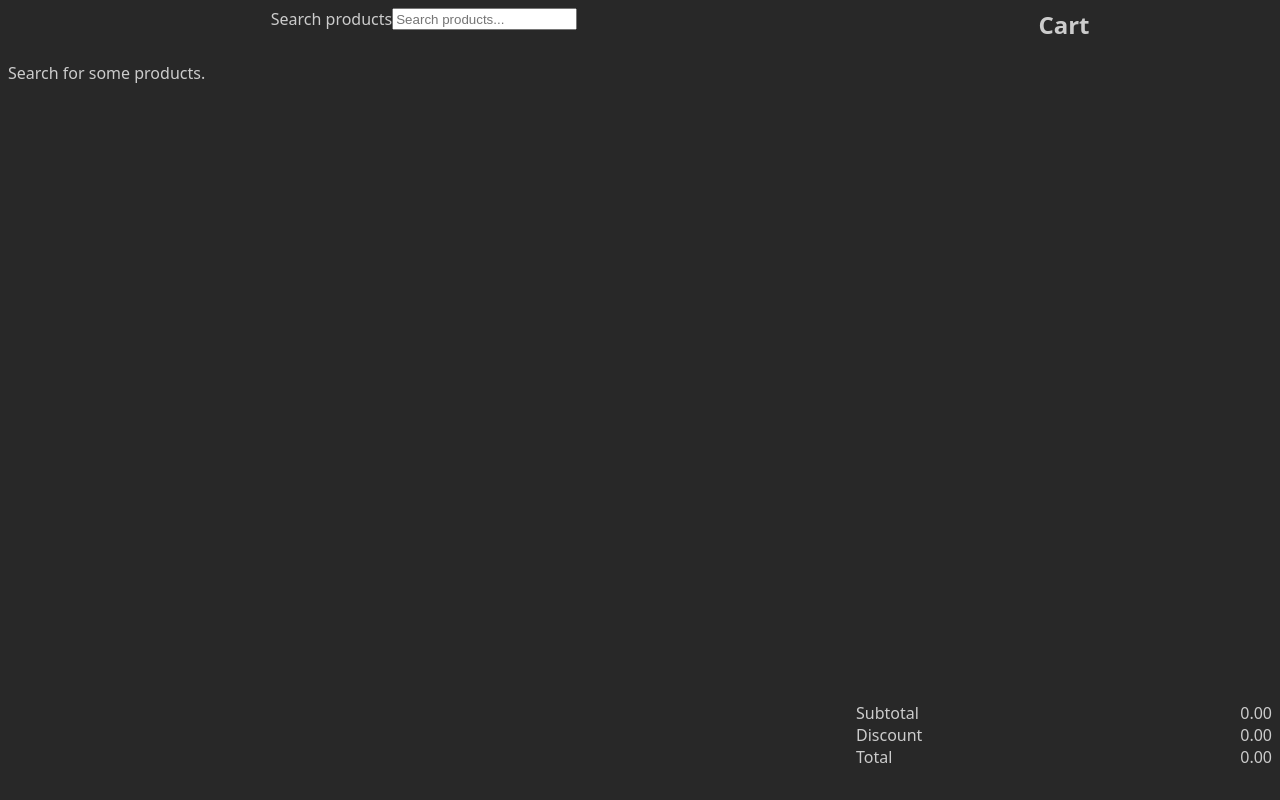
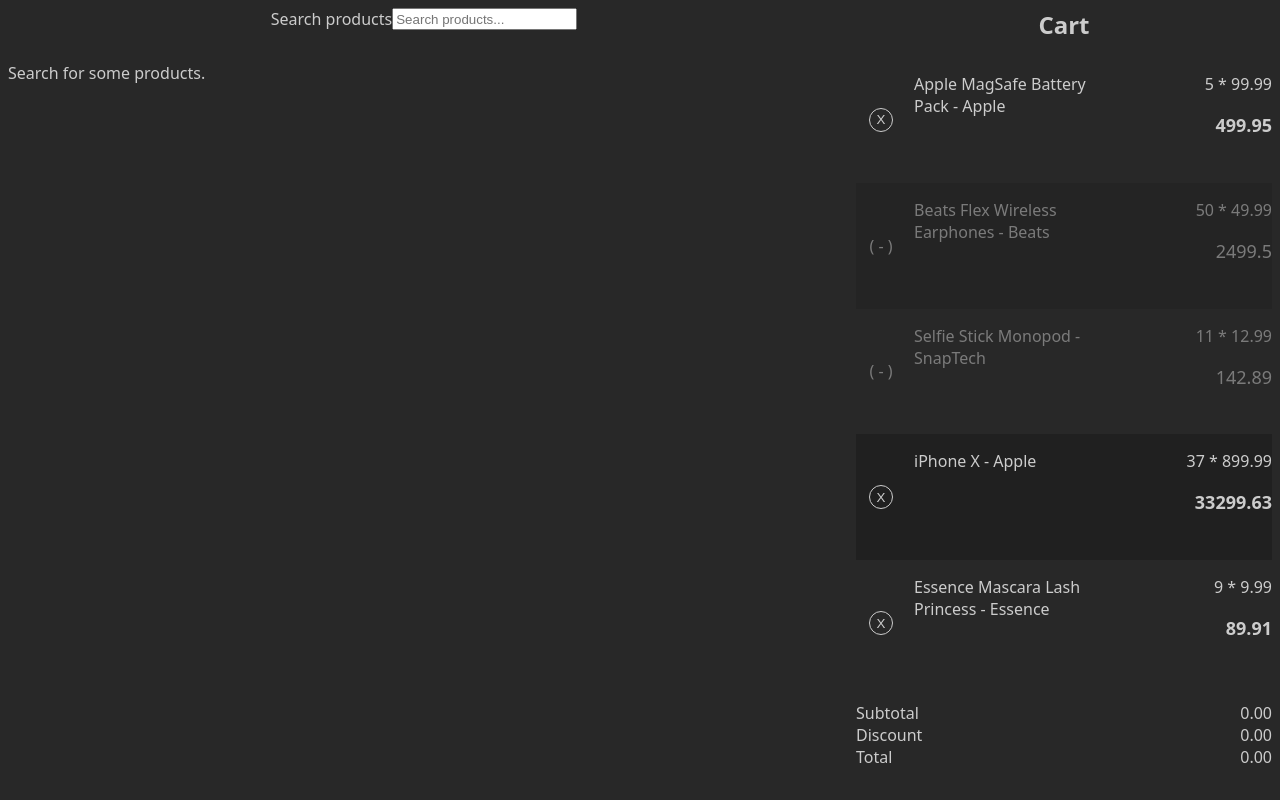
Before and after one commit to masozow/vanilla-js-mini_shop, a plain HTML site: page index.html in a window 1280 px wide. Drawn offline with Linux system fonts and the light colour scheme.

Commit message:
FEAT: defining styles for cart row, and improving properties names in both features, products and cart

```diff
--- a/css/styles.css
+++ b/css/styles.css
@@ -32,6 +32,9 @@ main section {
 .cart-section {
     grid-template-rows: auto 1fr auto;
     min-height: 95vh;
+    width: 100%;
+    padding: 0;
+    margin: 0;
 }
 
 .cart-results {
@@ -86,6 +89,54 @@ section .controls {
 
 .cart-totals p:nth-of-type(even) {
     justify-self: end;
+}
+
+.cart-row {
+    grid-column: span 2;
+    display: grid;
+    grid-template-columns: 1fr 4fr 3fr;
+    gap: 0.5rem;
+    width: 100%;
+}
+
+.cart-row:nth-of-type(even) {
+    background-color: rgba(1, 1, 1, 0.2);
+}
+
+.cart-row .numbers {
+    justify-self: right;
+    text-align: right;
+}
+
+.numbers p:last-of-type {
+    font-weight: bolder;
+    font-size: large;
+}
+
+.cart-row>:first-child {
+    align-self: center;
+    justify-self: center;
+}
+
+.cart-row button {
+    border-radius: 50%;
+    height: 1.5rem;
+    width: 1.5rem;
+    background-color: rgba(1, 1, 1, 0);
+    color: #ccc;
+    border: 1px solid #ccc;
+    cursor: pointer;
+}
+
+.cart-row-disabled {
+    font-weight: 100;
+    opacity: 0.5;
+    filter: grayscale(1);
+    pointer-events: none;
+}
+
+button:hover {
+    background-color: rgba(163, 255, 252, 0.5);
 }
 
 .grid {
--- a/src/features/cart/domain/CartItem.js
+++ b/src/features/cart/domain/CartItem.js
@@ -1,4 +1,4 @@
-export const CartItem = ({ id, name, price, quantity }) => {
+export const CartItem = ({ id, name, price, quantity, isDisabled = false }) => {
     const error_prefix = '[Domain error] CartItem. ';
     if (!id || !name || price === undefined || quantity === undefined)
         throw new Error(error_prefix + ' Some of the required fields is missing.');
@@ -9,6 +9,7 @@ export const CartItem = ({ id, name, price, quantity }) => {
         quantity: _quantity / 100,
         name,
         price: _price / 100,
+        isDisabled,
         subTotal: Number(_quantity * _price) / 10000
     }
     return item;
--- a/src/features/cart/ui/components/CartRow.js
+++ b/src/features/cart/ui/components/CartRow.js
@@ -0,0 +1,39 @@
+import { esc } from "../../../../shared/utils/escapeHTML.js";
+export const CartRow = (cartItem) => {
+    const error_prefix = '[UI error] CartRow. ';
+    if (!cartItem) throw new Error(error_prefix + 'cartItem element is required.');
+    const presentationData = {
+        dataComponent: 'cart-item',
+        disabledClass: 'cart-row-disabled',
+        btn: (isDisabled) => !isDisabled ? `
+         <button
+            data-action="remove-from-cart"
+        >
+            X
+        </button>`: '<span>( - )</span>'
+    }
+    const {
+        id,
+        quantity,
+        name,
+        price,
+        subTotal,
+        isDisabled
+    } = cartItem;
+    return `
+    <article
+        data-id='${esc(id)}'
+        data-component="${presentationData.dataComponent}"
+        class='cart-row ${isDisabled ? presentationData.disabledClass : ''}'
+        data-disabled-class="${presentationData.disabledClass}"
+    >
+        ${presentationData.btn(isDisabled)}
+        <p class='cart-item-name'>${esc(name)}</p>
+        <div class='numbers'>
+            <p class='quantity'>${esc(quantity)} * ${esc(price)}</p>
+            <p>${esc(subTotal)}</p>
+        </div>
+
+    </article>
+    `;
+}
--- a/src/features/product/domain/Product.js
+++ b/src/features/product/domain/Product.js
@@ -1,4 +1,4 @@
-export const Product = ({ id, title, price, thumbnail, stock, brand, rating, category, inCart = false, dimensions = {}, availabilityStatus = "In Stock" }) => {
+export const Product = ({ id, title, price, thumbnail, stock, brand, rating, category, picked = false, dimensions = {}, availabilityStatus = "In Stock" }) => {
     const error_prefix = '[Domain error] Product';
     if (!id || !title || price === undefined || !thumbnail || stock === undefined)
         throw new Error(error_prefix + 'Some of the required fields are missing');
@@ -12,7 +12,7 @@ export const Product = ({ id, title, price, thumbnail, stock, brand, rating, cat
         rating,
         category,
         outOfStock: Number(stock) === 0 || availabilityStatus === 'Out of Stock',
-        inCart,
+        picked,
         dimensions
     }
     return product;
--- a/src/features/product/ui/components/ProductCard.js
+++ b/src/features/product/ui/components/ProductCard.js
@@ -1,12 +1,12 @@
 import { esc } from "../../../../shared/utils/escapeHTML.js";
 export const ProductCard = (product) => {
-    const { id, title, thumbnail, inCart, outOfStock, dimensions, ...rest } = product;
+    const { id, title, thumbnail, picked, outOfStock, dimensions, ...rest } = product;
     const { width, height } = dimensions;
     const presentationData = {
         dataComponent: 'product-card',
-        activeClass: 'inCart',
+        activeClass: 'picked',
         disabledClass: 'disabled-card',
-        btnText: (noStock, isInCart) => noStock ? 'Out of stock' : (isInCart ? 'Add more' : 'Add')
+        btnText: (noStock, picked) => noStock ? 'Out of stock' : (picked ? 'Add more' : 'Add')
     }
     return `
     <article
@@ -15,7 +15,7 @@ export const ProductCard = (product) => {
         data-active-class="${presentationData.activeClass}"
         data-disabled-class="${presentationData.disabledClass}"
         class='card
-        ${inCart ? presentationData.activeClass : ''}
+        ${picked ? presentationData.activeClass : ''}
         ${outOfStock ? presentationData.disabledClass : ''}
         '>
         <h3>${esc(title)}</h3>
@@ -32,14 +32,14 @@ export const ProductCard = (product) => {
         heigth="${esc(height)}"
         />
         <button
-        data-action='add-to-cart'
+        data-action='pick'
         data-active-text="${presentationData.btnText(false, true)}"
         data-inactive-text="${presentationData.btnText(false, false)}"
         data-outOfStock-text="${presentationData.btnText(true, false)}"
-        aria-pressed="${inCart ? 'true' : 'false'}"
+        aria-pressed="${picked ? 'true' : 'false'}"
         ${outOfStock ? 'disabled' : ''}
         >
-        ${presentationData.btnText(outOfStock, inCart)}
+        ${presentationData.btnText(outOfStock, picked)}
         </button>
     </article>
     `;
--- a/src/main.js
+++ b/src/main.js
@@ -1,4 +1,6 @@
 import { ProductModule } from "./features/product/ProductModule.js";
+import { CartItem } from "./features/cart/domain/CartItem.js";
+import { CartRow } from "./features/cart/ui/components/CartRow.js";
 document.addEventListener('DOMContentLoaded', async () => {
     const error_prefix = '[Main] ';
     try {
@@ -12,6 +14,48 @@ document.addEventListener('DOMContentLoaded', async () => {
         //#endregion
         //Glueing code
         await ProductModule({ productResults, productSearch });
+        //#region Cart
+        const Items = [{
+            id: 1,
+            name: 'Apple MagSafe Battery Pack - Apple',
+            price: '99.99',
+            quantity: '5'
+        },
+        {
+            id: 2,
+            name: 'Beats Flex Wireless Earphones - Beats',
+            price: '49.99',
+            quantity: '50',
+            isDisabled: true
+        },
+        {
+            id: 3,
+            name: 'Selfie Stick Monopod - SnapTech',
+            price: '12.99',
+            quantity: '11',
+            isDisabled: true
+        },
+        {
+            id: 4,
+            name: 'iPhone X - Apple',
+            price: '899.99',
+            quantity: '37'
+        },
+        {
+            id: 5,
+            name: 'Essence Mascara Lash Princess - Essence',
+            price: '9.99',
+            quantity: '9'
+        }
+
+        ]
+        const CartItems = Items.map((item) => CartItem(item));
+        console.log(CartItems);
+        const CartRows = CartItems.map((item) =>
+            CartRow(item)
+        );
+        cartResults.innerHTML = CartRows.join('');
+        //#endregion
 
     } catch (error) {
         console.error(error_prefix, error);
```
Also changed, not shown: src/shared/test/features/cart/CartItem.test.js (+26 -0 lines).
